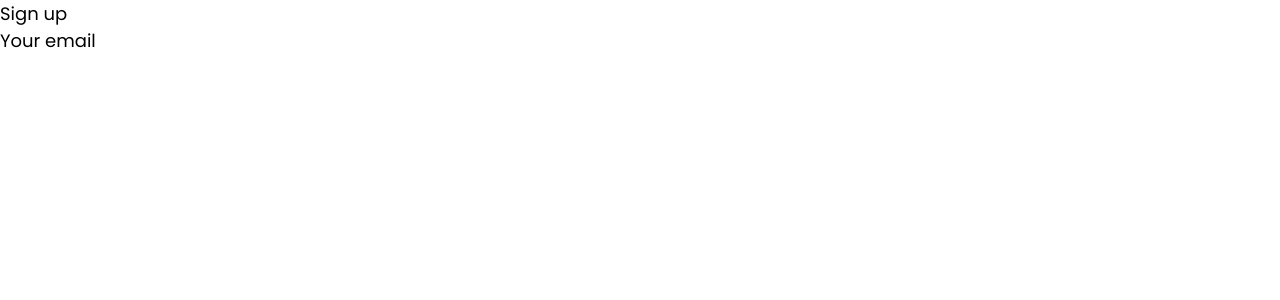
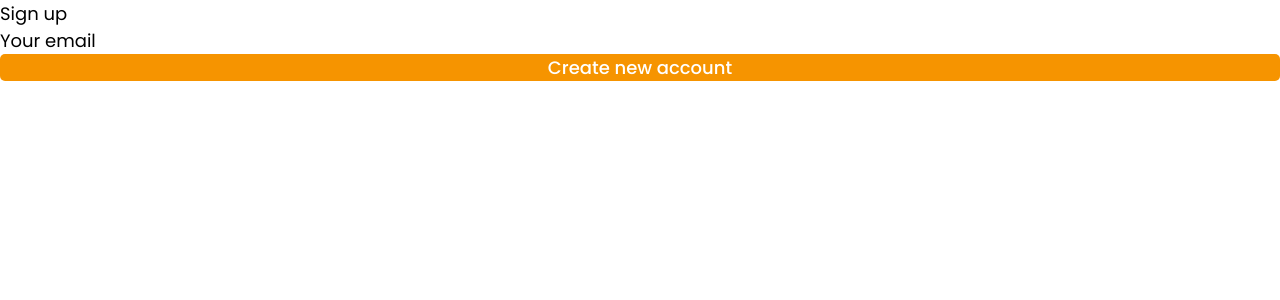
Before and after one commit to ArtemBohak/Chapter, a React (Vite) app: page /register in a window 1280 px wide. Shown: the top 300 px of the page. Built offline with nearby package versions, Linux system fonts and the light colour scheme.

Commit message:
add custom button

```diff
--- a/src/index.css
+++ b/src/index.css
@@ -7,7 +7,7 @@ html {
 }
 
 * {
-  @apply font-poppins m-0 p-0 box-border ;
+  @apply font-poppins m-0 p-0 box-border;
 }
 
 ul,
--- a/src/pages/RegisterPage/RegisterPage.tsx
+++ b/src/pages/RegisterPage/RegisterPage.tsx
@@ -1,12 +1,17 @@
 import { FC } from "react";
 
+import Logo from "@/src/components/SVGComponents/Logo";
 import RegisterForm from "./components/RegisterForm/RegisterForm";
 
 const RegisterPage: FC = () => {
   return (
-    <div>
-      <RegisterForm dataAutomation="emailInput" />
-    </div>
+    <>
+      <Logo />
+      <div>
+        <h1>Sign up</h1>
+        <RegisterForm dataAutomation="emailInput" />
+      </div>
+    </>
   );
 };
 
--- a/src/pages/RegisterPage/components/RegisterForm/RegisterForm.tsx
+++ b/src/pages/RegisterPage/components/RegisterForm/RegisterForm.tsx
@@ -1,11 +1,10 @@
-import { DetailsHTMLAttributes, FC, InputHTMLAttributes } from "react";
+import UIbutton from "@/src/components/Buttons/UIbutton/UIbutton";
+import { FC } from "react";
 
-type InputProps<T> = { dataAutomation: "emailInput" | "input" };
+type InputProps = { dataAutomation?: "emailInput" | "input" };
 
 const RegisterForm: FC<InputProps> = ({ dataAutomation }) => {
   return (
-    <div>
-      <h2>Sign up</h2>
     <form>
       <label htmlFor="email">Your email</label>
       <input
@@ -14,8 +13,12 @@ const RegisterForm: FC<InputProps> = ({ dataAutomation }) => {
         name="email"
         data-automation={dataAutomation}
       />
+      <UIbutton
+        dataAutomation="submitButton"
+        // type="submit"
+        title="Create new account "
+      />
     </form>
-    </div>
   );
 };
 
```
Lines whose indentation alone changed are shown as unchanged.
